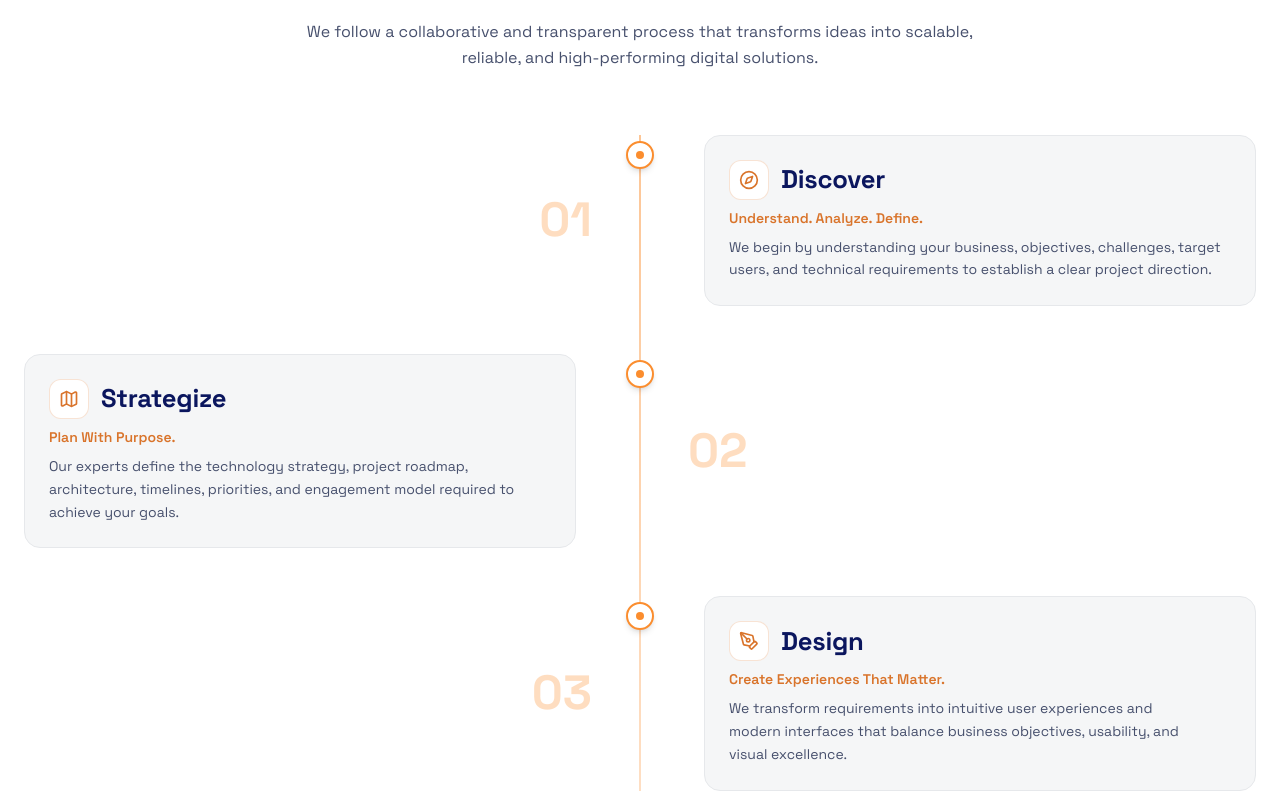
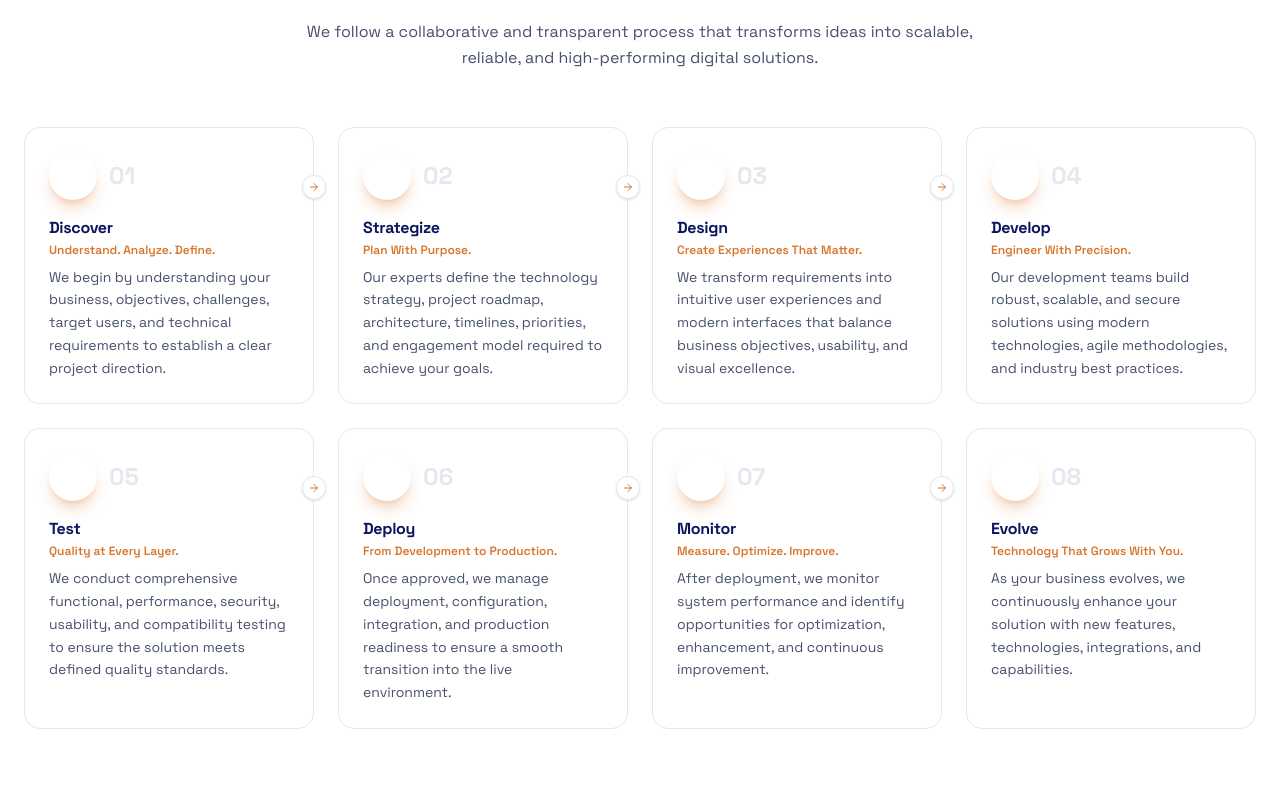
Before and after one commit to globantislabs/globantislabs-web, a Next.js app: page /about in a window 1280 px wide. Shown: the part 4269-5060 px from the top of the page. Built offline with nearby package versions, Linux system fonts and the light colour scheme; no server answers.

Commit message:
1e501483-e1aa-4562-9a1a-393c3b8526c5

```diff
--- a/src/app/(pages)/about/page.tsx
+++ b/src/app/(pages)/about/page.tsx
@@ -374,7 +374,7 @@ export default function AboutPage() {
         </div>
       </section>
 
-      {/* ============ 5. Our Work Process — vertical timeline (different from card grid) ============ */}
+      {/* ============ 5. Our Work Process — horizontal connected stepper ============ */}
       <section className="bg-white py-section-md">
         <div className="container-site">
           <Reveal>
@@ -393,78 +393,58 @@ export default function AboutPage() {
             </p>
           </Reveal>
 
-          {/* Vertical timeline with alternating left/right cards */}
-          <div className="relative mt-16">
-            {/* Center line */}
-            <div
-              aria-hidden
-              className="absolute left-[2.5rem] top-0 h-full w-px bg-gradient-to-b from-flame via-flame/40 to-transparent sm:left-1/2 sm:-translate-x-1/2"
-            />
-            <ol className="space-y-8 sm:space-y-12">
+          {/* Horizontal connected stepper — circle icons + arrows between cards */}
+          <div className="mt-14 grid gap-4 sm:grid-cols-2 lg:grid-cols-4 lg:gap-6">
             {phases.map((p, i) => {
-                const isLeft = i % 2 === 0;
               const Icon = p.icon;
+              const isLastInRow = (i + 1) % 4 === 0;
               return (
-                  <Reveal key={p.num} delay={Math.min(i * 0.04, 0.2)}>
-                    <li
-                      className={`relative flex flex-col gap-4 sm:flex-row sm:items-center ${
-                        isLeft ? "" : "sm:flex-row-reverse"
-                      }`}
+                <Reveal
+                  key={p.num}
+                  delay={Math.min(i * 0.05, 0.25)}
+                  className="relative"
                 >
-                      {/* Marker dot */}
+                  {/* Arrow connector — only on desktop, not on last card of each row */}
+                  {!isLastInRow && (
                     <span
                       aria-hidden
-                        className="absolute left-[2.5rem] top-1.5 z-10 flex size-7 -translate-x-1/2 items-center justify-center rounded-full border-2 border-flame bg-white shadow-md sm:left-1/2"
+                      className="pointer-events-none absolute -right-3 top-12 z-10 hidden lg:flex size-6 items-center justify-center rounded-full border border-line bg-white text-brand shadow-sm"
                     >
-                        <span className="size-2 rounded-full bg-flame" />
+                      <ArrowRight className="size-3" aria-hidden />
                     </span>
+                  )}
 
-                      {/* Year/number side */}
-                      <div
-                        className={`hidden w-1/2 shrink-0 sm:block ${
-                          isLeft ? "pr-12 text-right" : "pl-12"
-                        }`}
-                      >
-                        <span className="font-mono text-5xl font-bold leading-none text-flame/30">
+                  <div className="group card-lift relative h-full overflow-hidden rounded-2xl border border-line bg-white p-5 hover:border-flame/40 hover:shadow-lift sm:p-6">
+                    {/* Signature flame top-bar */}
+                    <span
+                      aria-hidden
+                      className="absolute inset-x-0 top-0 h-[3px] origin-left scale-x-0 bg-gradient-to-r from-flame to-flame-soft transition-transform duration-500 ease-out-expo group-hover:scale-x-100"
+                    />
+
+                    {/* Circle icon — branded gradient, different from square tiles elsewhere */}
+                    <div className="flex items-center gap-3">
+                      <span className="flex size-12 shrink-0 items-center justify-center rounded-full bg-brand-gradient text-white shadow-lg shadow-brand/30 transition-transform duration-300 ease-out-quart group-hover:scale-110">
+                        <Icon className="size-5" aria-hidden />
+                      </span>
+                      <span className="font-mono text-2xl font-bold text-ink/10 transition-colors duration-300 group-hover:text-flame/30">
                         {p.num}
                       </span>
                     </div>
 
-                      {/* Content card */}
-                      <div
-                        className={`ml-12 w-full sm:ml-0 sm:w-1/2 ${
-                          isLeft ? "sm:pl-12" : "sm:pr-12"
-                        }`}
-                      >
-                        <div className="group card-lift rounded-2xl border border-line bg-shade p-6 hover:border-flame/40 hover:shadow-lift">
-                          <span
-                            aria-hidden
-                            className="absolute inset-x-0 top-0 h-[2px] origin-left scale-x-0 rounded-t-2xl bg-gradient-to-r from-flame to-flame-soft transition-transform duration-300 ease-out-expo group-hover:scale-x-100"
-                          />
-                          <p className="text-xs font-semibold text-brand sm:hidden">
-                            {p.num}
-                          </p>
-                          <div className="flex items-center gap-3">
-                            <span className="flex size-10 shrink-0 items-center justify-center rounded-xl border border-brand/20 bg-white text-brand">
-                              <Icon className="size-5" />
-                            </span>
-                            <h3 className="text-display-sm font-bold text-ink">
+                    {/* Title + subtitle + description */}
+                    <h3 className="mt-4 text-base font-bold text-ink">
                       {p.title}
                     </h3>
-                          </div>
-                          <p className="mt-2 text-sm font-semibold text-brand">
+                    <p className="mt-0.5 text-xs font-semibold text-brand">
                       {p.subtitle}
                     </p>
                     <p className="mt-2 text-sm leading-relaxed text-body">
                       {p.desc}
                     </p>
                   </div>
-                      </div>
-                    </li>
                 </Reveal>
               );
             })}
-            </ol>
           </div>
         </div>
       </section>
```
Lines whose indentation alone changed are shown as unchanged.
